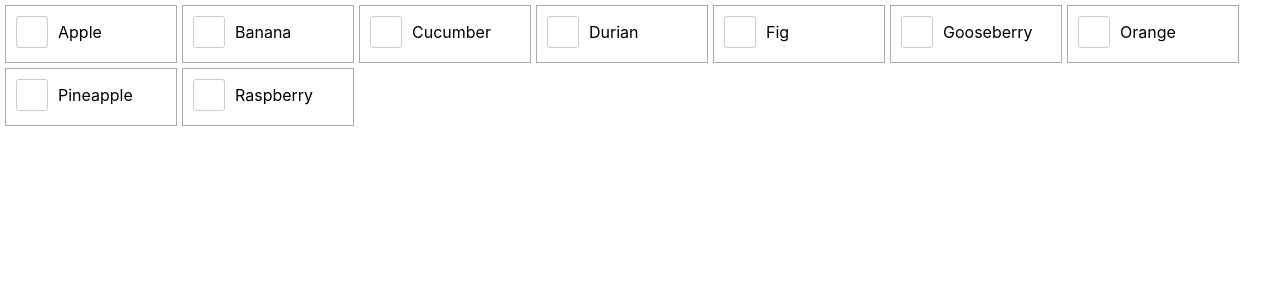
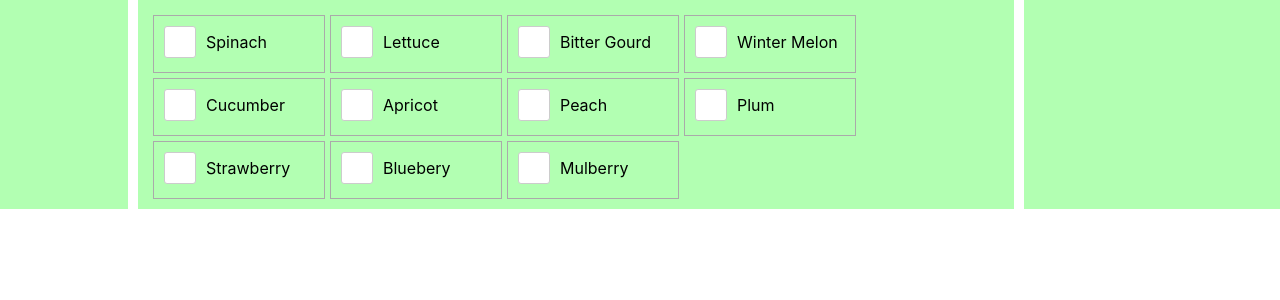
Before and after one commit to teclu/CS4249-MFF, a React (Create React App) app: page / in a window 1280 px wide. Shown: the top 300 px of the page. Built offline with nearby package versions, Linux system fonts and the light colour scheme.

Commit message:
feat: JSON loading & Summary Card
1) Added population of ingredients via JSON file
2) Added summary card to show selected Items

```diff
--- a/src/App.js
+++ b/src/App.js
@@ -1,23 +1,84 @@
 import React from 'react';
 import Ingredient from './components/Ingredient.js'
+import SummaryCard from './components/SummaryCard.js'
 import './css/App.css';
 
-function App() {
+class App extends React.Component {
     // For testing purposes. More changes to come.
-    const ingredientNames = ['Apple', 'Banana', 'Cucumber', 'Durian', 'Fig', 'Gooseberry', 'Orange', 'Pineapple', 'Raspberry'];
-    const ingredientsToRender = [];
+    constructor(){
+      super()
+      this.state ={
+        selectedItems:[]
+      }
+      this.ingredientList = []
 
-    for (const [index, value] of ingredientNames.entries()) {
-        ingredientsToRender.push(
-            <Ingredient name={value} id={index} />
-        )
+      this.handleChange = this.handleChange.bind(this)
     }
 
-    return (
-        <div className="App">
-            {ingredientsToRender}
-        </div>
-    );
+    componentDidMount(){
+      const data = require('./Ingredients.json');
+      let ingredients =[]
+
+      for (const tab in data){
+        for (const category in data[tab]){
+          for (const subcategory in data[tab][category]){
+            for(const ingredient of data[tab][category][subcategory]){
+              ingredients.push(this.snakeToPascal(ingredient))
+              this.ingredientList.push(this.snakeToPascal(ingredient))
+            }
+          }
+        }
+      }
+
+      this.setState(()=>({ingredientList:ingredients}))
+
+    }
+
+    handleChange(name){
+        if(this.state.selectedItems.includes(name)){
+          this.setState(prevState => ({
+              selectedItems: prevState.selectedItems.filter((x) => x !== name)
+          }));
+        }
+        else{
+          this.setState(prevState => ({selectedItems: prevState.selectedItems.concat(name)}))
+        }
+    }
+
+
+
+    render(){
+
+      const ingredientsToRender = [];
+      for (const [index, value] of this.ingredientList.entries()) {
+          ingredientsToRender.push(
+              <Ingredient
+                name={value}
+                key={index}
+                isSelected={this.state.selectedItems.includes(value)}
+                handleChange={this.handleChange} />
+          )
+      }
+
+      return (
+          <div className="grid-container">
+              <div className="tabs"></div>
+              <div className="main">{ingredientsToRender}</div>
+              <SummaryCard className="SummaryCard" ingredientList={this.state.selectedItems}/>
+          </div>
+      );
+    }
+
+
+    snakeToPascal(str){
+      str +='';
+      str = str.split('_');
+      for(var i=0;i<str.length;i++){
+         str[i] = str[i].slice(0,1).toUpperCase() + str[i].slice(1,str[i].length);
+      }
+      return str.join(' ');
+    }
+
 }
 
 export default App;
--- /dev/null
+++ b/src/Ingredients.json
@@ -0,0 +1,12 @@
+{
+  "fresh_produce": {
+    "vegetables": {
+      "leafy_greens": ["spinach", "lettuce"],
+      "guords": ["bitter_gourd", "winter_melon", "cucumber"]
+    },
+    "fruits":{
+      "stone_fruits": ["apricot", "peach", "plum"],
+      "berries": ["strawberry", "bluebery", "mulberry"]
+    }
+  }
+}
--- a/src/components/Ingredient.js
+++ b/src/components/Ingredient.js
@@ -2,25 +2,11 @@ import React from 'react';
 import '../css/Ingredient.css';
 
 class Ingredient extends React.Component {
-    constructor(props) {
-        super(props);
-        this.state = {
-            isSelected: false
-        };
-
-        this.ingredientSelection = this.ingredientSelection.bind(this);
-    }
-
-    ingredientSelection(event) {
-        this.setState(state => ({
-            isSelected: !state.isSelected
-        }));
-    }
 
     render() {
         return (
-            <div className="Ingredient" onClick={this.ingredientSelection}>
-                <input type="checkbox" id={this.props.id} name="isSelected" checked={this.state.isSelected} onChange={this.ingredientSelection} />
+            <div className="Ingredient" onClick={()=>this.props.handleChange(this.props.name)}>
+                <input type="checkbox" id={this.props.id} name="isSelected" checked={this.props.isSelected}/>
                 <label htmlFor={this.props.id}>
                     <span className="IngredientCheckbox">✔</span> <span className="IngredientTitle">{this.props.name}</span>
                 </label>
--- /dev/null
+++ b/src/components/SummaryCard.js
@@ -0,0 +1,17 @@
+import React from 'react';
+import '../css/Ingredient.css';
+
+class SummaryCard extends React.Component {
+
+    render() {
+      const items = this.props.ingredientList.map(item => <div>{item}</div>)
+      console.log()
+        return (
+            <div>
+              {items}
+            </div>
+        );
+    }
+}
+
+export default SummaryCard;
--- a/src/css/App.css
+++ b/src/css/App.css
@@ -1,3 +1,17 @@
-.App {
-    text-align: left;
+.main {
+  grid-area: main;
+ }
+.SummaryCard { grid-area: summary-card; }
+
+.grid-container {
+  display: grid;
+  grid-template-columns: 10% auto 20% ;
+  grid-template-areas:
+    "tabs main summary-card";
+  grid-gap: 10px
 }
+
+.grid-container > div {
+  background-color: rgba(0, 255, 0, 0.3);
+  padding: 10px;
+}
```
